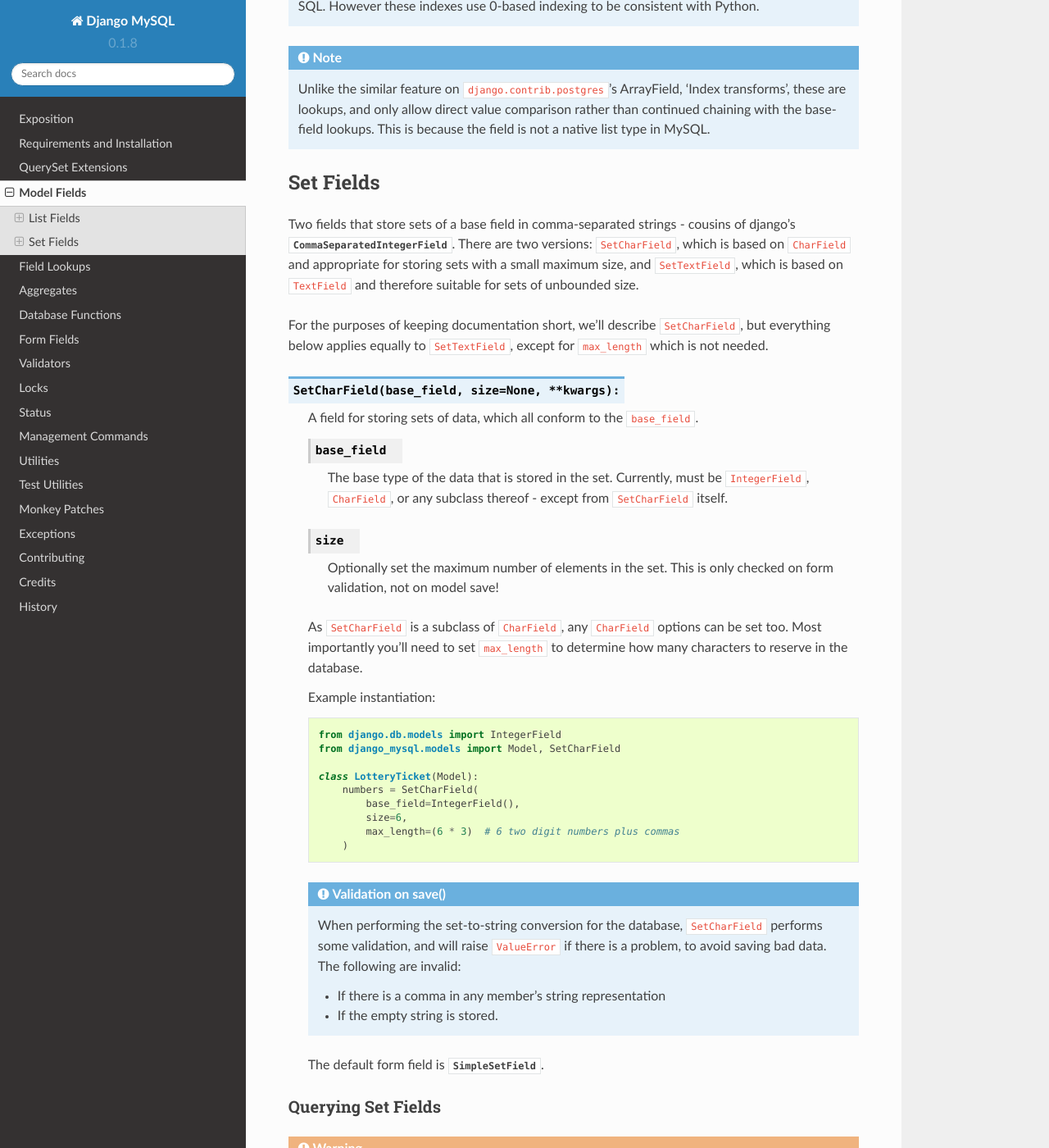
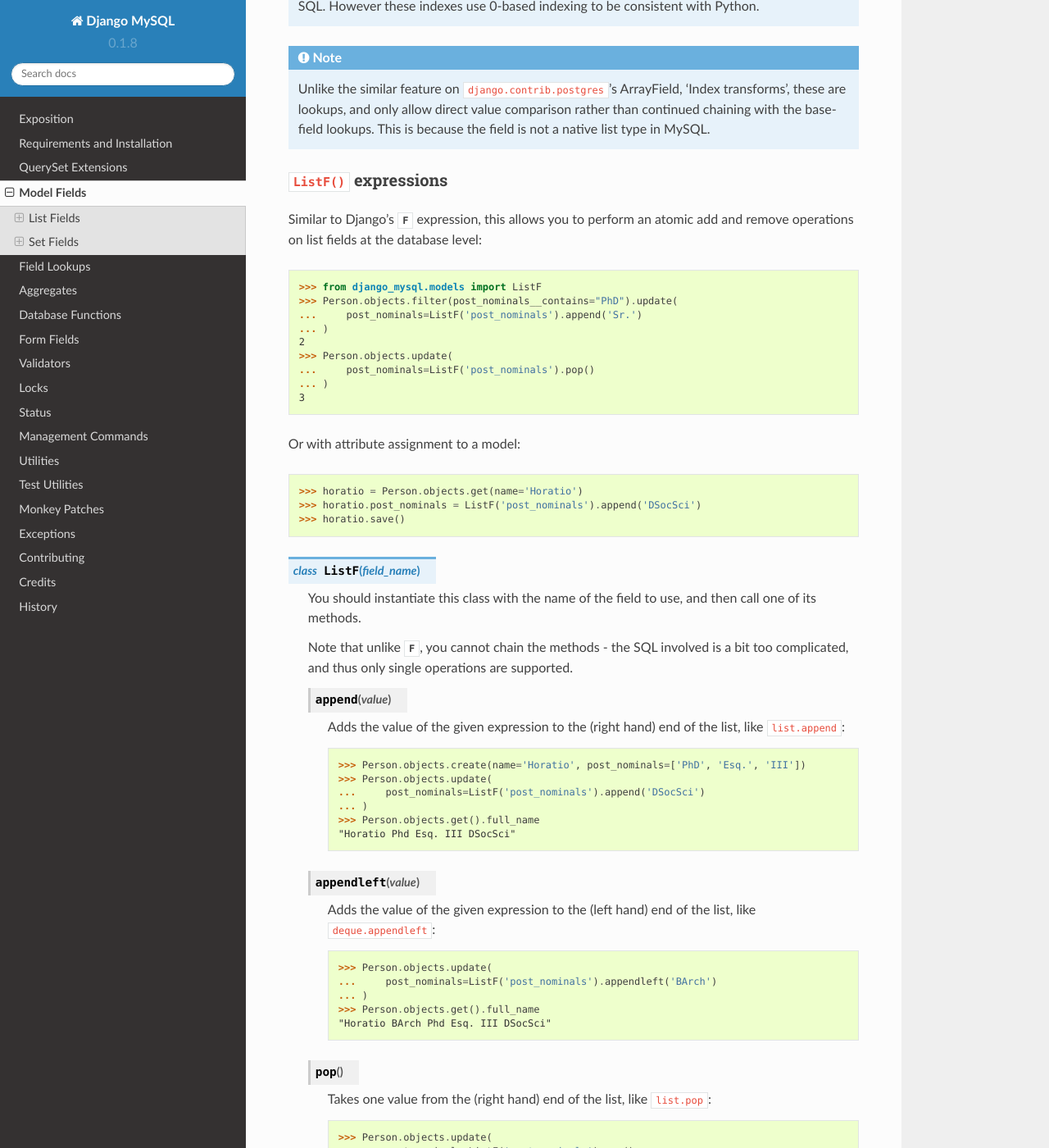
Before and after one commit to adamchainz/django-mysql, a Sphinx documentation site: the page built from docs/model_fields.rst, in a window 1280 px wide and 1400 px high, scrolled down 3067 px. Shown: the whole window at 82% size. Built offline with Sphinx 7.4.7 and the Read the Docs theme 2.0.0, drawn with Linux system fonts in a browser that asks for light colours; some of the changed text lies outside the part shown.

Commit message:
ListF documentation

```diff
--- a/docs/model_fields.rst
+++ b/docs/model_fields.rst
@@ -176,6 +176,92 @@ it exceeds the ``size`` of the list. For example::
     is because the field is not a native list type in MySQL.
 
 
+
+``ListF()`` expressions
+----------------------
+
+Similar to Django's :class:`~django.db.models.F` expression, this allows you to
+perform an atomic add and remove operations on list fields at the database
+level::
+
+    >>> from django_mysql.models import ListF
+    >>> Person.objects.filter(post_nominals__contains="PhD").update(
+    ...     post_nominals=ListF('post_nominals').append('Sr.')
+    ... )
+    2
+    >>> Person.objects.update(
+    ...     post_nominals=ListF('post_nominals').pop()
+    ... )
+    3
+
+Or with attribute assignment to a model::
+
+    >>> horatio = Person.objects.get(name='Horatio')
+    >>> horatio.post_nominals = ListF('post_nominals').append('DSocSci')
+    >>> horatio.save()
+
+.. class:: ListF(field_name)
+
+    You should instantiate this class with the name of the field to use, and
+    then call one of its methods.
+
+    Note that unlike :class:`~django.db.models.F`, you cannot chain the methods
+    - the SQL involved is a bit too complicated, and thus only single
+    operations are supported.
+
+    .. method:: append(value)
+
+        Adds the value of the given expression to the (right hand) end of the
+        list, like ``list.append``::
+
+            >>> Person.objects.create(name='Horatio', post_nominals=['PhD', 'Esq.', 'III'])
+            >>> Person.objects.update(
+            ...     post_nominals=ListF('post_nominals').append('DSocSci')
+            ... )
+            >>> Person.objects.get().full_name
+            "Horatio Phd Esq. III DSocSci"
+
+    .. method:: appendleft(value)
+
+        Adds the value of the given expression to the (left hand) end of the
+        list, like ``deque.appendleft``::
+
+            >>> Person.objects.update(
+            ...     post_nominals=ListF('post_nominals').appendleft('BArch')
+            ... )
+            >>> Person.objects.get().full_name
+            "Horatio BArch Phd Esq. III DSocSci"
+
+    .. method:: pop()
+
+        Takes one value from the (right hand) end of the list, like
+        ``list.pop``::
+
+            >>> Person.objects.update(
+            ...     post_nominals=ListF('post_nominals').pop()
+            ... )
+            >>> Person.objects.get().full_name
+            "Horatio BArch Phd Esq. III"
+
+    .. method:: popleft()
+
+        Takes one value off the (left hand) end of the list, like
+        ``deque.popleft``::
+
+            >>> Person.objects.update(
+            ...     post_nominals=ListF('post_nominals').popleft()
+            ... )
+            >>> Person.objects.get().full_name
+            "Horatio Phd Esq. III"
+
+    .. warning::
+
+        All the above methods use SQL expressions with user variables in their
+        queries, all of which start with ``@tmp_``. This shouldn't affect you
+        much, but if you use user variables in your queries, beware for any
+        conflicts.
+
+
 .. _set-fields:
 
 ----------
@@ -313,7 +399,7 @@ Or with attribute assignment to a model::
 
 .. class:: SetF(field_name)
 
-    You shoudl instantiate this class with the name of the field to use, and
+    You should instantiate this class with the name of the field to use, and
     then call one of its two methods with a value to be added/removed.
 
     Note that unlike :class:`~django.db.models.F`, you cannot chain
```
